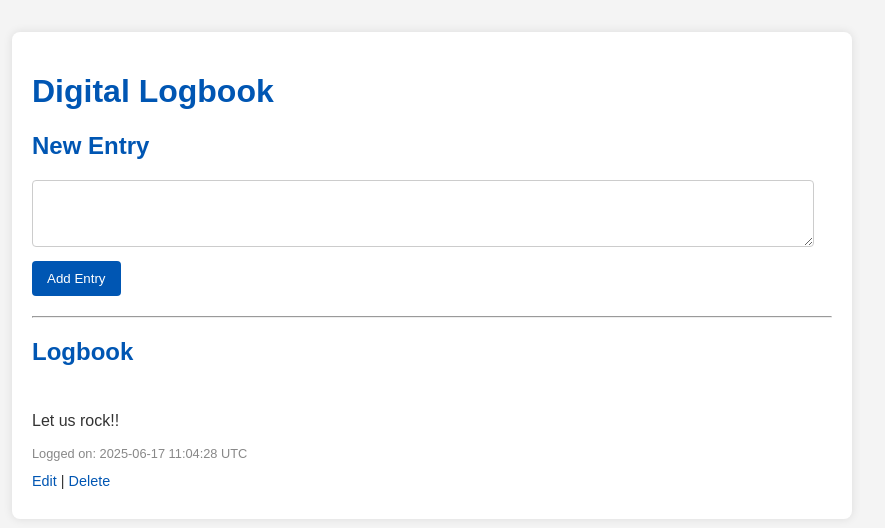
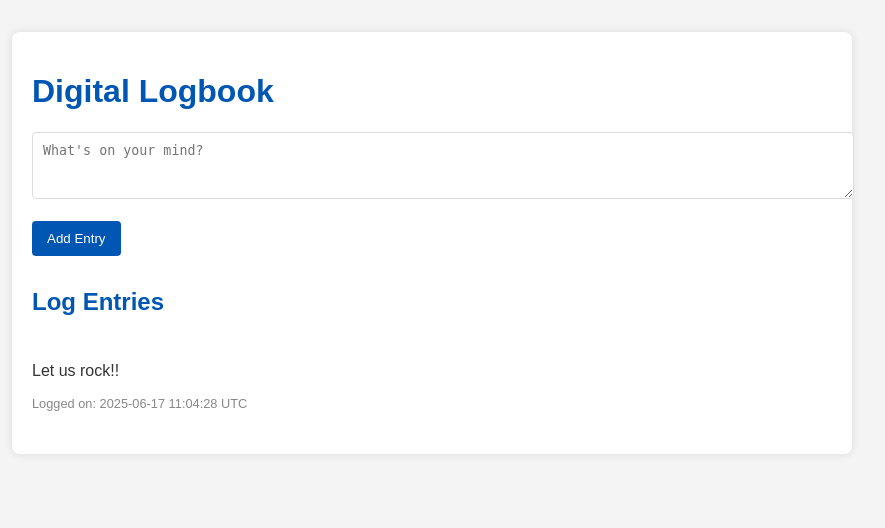
Before and after one commit to LEKRIEG333/digital-logbook, a Flask app: page / in a window 1280 px wide. Shown: the top 528 px of the page, without its empty margins (208-1093 px from the left). Run offline with Flask 3, Linux system fonts and the light colour scheme.

Commit message:
feat: Implement Create and Read (CR) operations for log entries

```diff
--- a/app/models.py
+++ b/app/models.py
@@ -6,6 +6,7 @@ from app import db
 class LogEntry(db.Model):
     id = db.Column(db.Integer, primary_key=True)
     text = db.Column(db.String(200), nullable=False)
+    category = db.Column(db.String(50), nullable=True, default='General')
     timestamp = db.Column(db.DateTime, index=True, default=datetime.datetime.utcnow)
 
     def __repr__(self):
--- a/app/routes.py
+++ b/app/routes.py
@@ -1,57 +1,28 @@
-# routes.py
-
-# --- IMPORTS ---
 from flask import Blueprint, render_template, request, redirect, url_for
 from app import db
 from app.models import LogEntry
 
-
-# --- BLUEPRINT SETUP ---
 bp = Blueprint('main', __name__)
-
-
-# --- ROUTES ---
 
 @bp.route('/')
 @bp.route('/index')
 def index():
+    # NEW: Query the database for all entries, ordered by newest first
     entries = LogEntry.query.order_by(LogEntry.timestamp.desc()).all()
+    # NEW: Pass the entries to the template
     return render_template('index.html', entries=entries)
 
 @bp.route('/add', methods=['POST'])
-def add_entry():
-    text = request.form['entry_text']
-    new_entry = LogEntry(text=text)
+def add():
+    # NEW: Get the text from the form submission
+    entry_text = request.form['entry_text']
+
+    # Create a new LogEntry object
+    new_entry = LogEntry(text=entry_text)
+
+    # Add the new entry to the database session and commit
     db.session.add(new_entry)
     db.session.commit()
+
+    # Redirect the user back to the main page
     return redirect(url_for('main.index'))
-
-# ======================================================
-# NEW ROUTES FOR UPDATE AND DELETE
-# ======================================================
-
-# This route handles both displaying the edit form (GET) and processing it (POST)
-# The <int:entry_id> part is a dynamic converter that captures the ID from the URL.
-@bp.route('/edit/<int:entry_id>', methods=['GET', 'POST'])
-def edit_entry(entry_id):
-    # Find the specific entry by its ID, or return a 404 Not Found error if it doesn't exist
-    entry = LogEntry.query.get_or_404(entry_id)
-
-    # If the user submitted the form (a POST request)
-    if request.method == 'POST':
-        # This is the UPDATE part of CRUD
-        entry.text = request.form['entry_text']
-        db.session.commit()
-        return redirect(url_for('main.index'))
-
-    # If the user is just visiting the page (a GET request), show the edit form
-    return render_template('edit_entry.html', entry=entry)
-
-# This route handles deleting an entry
-@bp.route('/delete/<int:entry_id>')
-def delete_entry(entry_id):
-    # This is the DELETE part of CRUD
-    entry = LogEntry.query.get_or_404(entry_id)
-    db.session.delete(entry)
-    db.session.commit()
-    return redirect(url_for('main.index'))
--- a/app/templates/index.html
+++ b/app/templates/index.html
@@ -7,45 +7,38 @@
         body { font-family: sans-serif; background-color: #f4f4f4; color: #333; margin: 2em; }
         .container { max-width: 800px; margin: auto; background: white; padding: 20px; border-radius: 8px; box-shadow: 0 0 10px rgba(0,0,0,0.1); }
         h1, h2 { color: #0056b3; }
-        .log-entry { border-bottom: 1px solid #eee; padding: 10px 0; }
-        .log-entry:last-child { border-bottom: none; }
-        .timestamp { font-size: 0.8em; color: #888; }
-        .actions { font-size: 0.9em; margin-top: 5px; }
-        .actions a { color: #0056b3; text-decoration: none; }
-        .actions a:hover { text-decoration: underline; }
-        textarea { width: 95%; padding: 10px; margin-bottom: 10px; border-radius: 4px; border: 1px solid #ccc; }
+        form { margin-bottom: 2em; }
+        textarea { width: 100%; padding: 10px; border-radius: 4px; border: 1px solid #ddd; }
         button { background-color: #0056b3; color: white; padding: 10px 15px; border: none; border-radius: 4px; cursor: pointer; }
         button:hover { background-color: #004494; }
+        .entry { border-bottom: 1px solid #eee; padding: 10px 0; }
+        .entry:last-child { border-bottom: none; }
+        .timestamp { color: #888; font-size: 0.8em; }
     </style>
 </head>
 <body>
     <div class="container">
         <h1>Digital Logbook</h1>
 
-        <h2>New Entry</h2>
-        <form action="{{ url_for('main.add_entry') }}" method="post">
-            <textarea name="entry_text" rows="3" required></textarea>
-            <br>
+        <!-- NEW: The form to add a new entry -->
+        <form action="{{ url_for('main.add') }}" method="post">
+            <textarea name="entry_text" rows="3" placeholder="What's on your mind?"></textarea>
+            <br><br>
             <button type="submit">Add Entry</button>
         </form>
 
-        <hr style="margin: 20px 0;">
-
-        <h2>Logbook</h2>
+        <h2>Log Entries</h2>
+        <!-- NEW: This section will display the entries -->
+        <div class="entries">
             {% for entry in entries %}
-            <div class="log-entry">
+                <div class="entry">
                     <p>{{ entry.text }}</p>
                     <p class="timestamp">Logged on: {{ entry.timestamp.strftime('%Y-%m-%d %H:%M:%S') }} UTC</p>
-
-                <!-- Action links for each entry -->
-                <div class="actions">
-                    <a href="{{ url_for('main.edit_entry', entry_id=entry.id) }}">Edit</a> |
-                    <a href="{{ url_for('main.delete_entry', entry_id=entry.id) }}" onclick="return confirm('Are you sure you want to delete this entry?');">Delete</a>
-                </div>
                 </div>
             {% else %}
                 <p>No entries yet. Add one above!</p>
             {% endfor %}
         </div>
+    </div>
 </body>
 </html>
```
Also changed, not shown: instance/logbook.db. Lines whose indentation alone changed are shown as unchanged.
